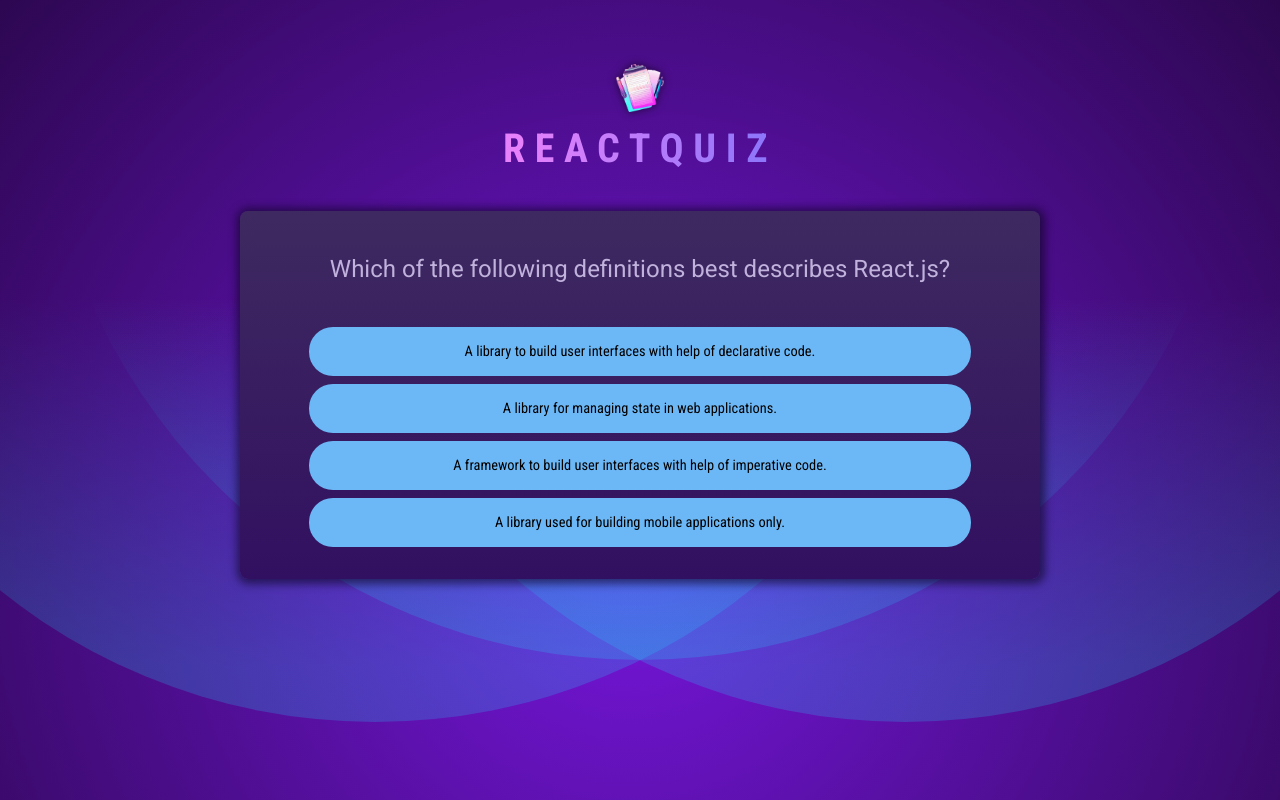
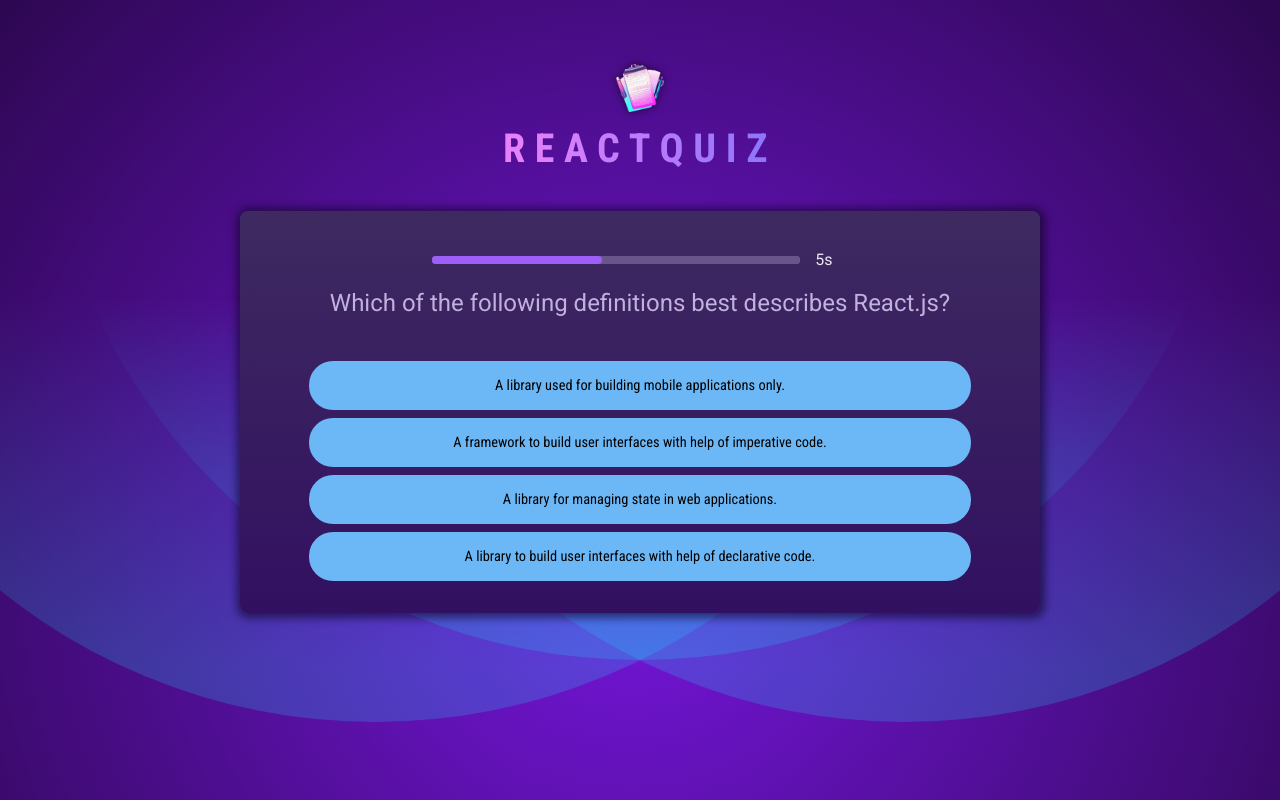
Before and after one commit to komaldhillon08/quiz-app-in-react, a React (Vite) app: page / in a window 1280 px wide. Built offline with nearby package versions, Linux system fonts and the light colour scheme.

Commit message:
add the progress bar

```diff
--- /dev/null
+++ b/src/components/QuestionTimer.jsx
@@ -0,0 +1,30 @@
+import { useState, useEffect } from "react";
+
+export default function QuestionTimer({ timeout, onTimeout }) {
+  const [remainingTime, setRemainingTime] = useState(timeout);
+
+  useEffect(() => {
+    // Reset time for each question
+    setRemainingTime(timeout);
+
+    const timerId = setTimeout(() => {
+      onTimeout();
+    }, timeout);
+
+    const intervalId = setInterval(() => {
+      setRemainingTime((prev) => prev - 100);
+    }, 100);
+
+    return () => {
+      clearTimeout(timerId);
+      clearInterval(intervalId);
+    };
+  }, [timeout, onTimeout]);
+
+  return (
+    <div className="timer-div">
+      <progress id="question-time" max={timeout} value={remainingTime} />
+      <span className="timer-span">{Math.ceil(remainingTime / 1000)}s</span>
+    </div>
+  );
+}
--- a/src/components/Quiz.jsx
+++ b/src/components/Quiz.jsx
@@ -1,8 +1,8 @@
-import { useState } from "react";
+import { useCallback, useState } from "react";
 // import the question file
 import QUESTIONS from "../questions.js"
 import quizCompleteImg from "../assets/quiz-complete.png"
-
+import QuestionTimer from "./questionTimer.jsx";
 export default function Quiz() {
 
     const [userAnswers, setUserAnswers] = useState([]);
@@ -15,11 +15,25 @@
 
 
     // this function using the user click the answer
-    function handleSelectAnswer(selectAnswer) {
+    /*  function handleSelectAnswer(selectAnswer) {
+         setUserAnswers((prevUserAnswer) => {
+             return [...prevUserAnswer, selectAnswer]
+         });
+     } */
+
+    const handleSelectAnswer = useCallback(function handleSelectAnswer(selectAnswer) {
+
         setUserAnswers((prevUserAnswer) => {
             return [...prevUserAnswer, selectAnswer]
         });
-    }
+    }, [])
+
+    console.log("+ 1");
+
+    const handleSkipAnswer = useCallback(() => {
+        handleSelectAnswer(null)
+    }, [handleSelectAnswer])
+
 
     if (quizIsComplete) {
         return <div id="summary">
@@ -27,15 +41,23 @@
             <h2>Quiz Complete ....</h2>
         </div>
     }
-    const shuffledAnswer = [QUESTIONS[activeQuestionIndex].answers];
-    shuffledAnswer.sort(() => Math.random() - 0.5);
+
+
+    const shuffledAnswers = [...QUESTIONS[activeQuestionIndex].answers];
+    shuffledAnswers.sort(() => Math.random() - 0.5);
 
     return (
         <div id="quiz">
             <div id="question">
+
+                <QuestionTimer
+                    key={activeQuestionIndex}
+                    timeout={10000}
+                    onTimeout={handleSkipAnswer} />
+
                 <h2>{QUESTIONS[activeQuestionIndex].text}</h2>
                 <ul id="answers">
-                    {QUESTIONS[activeQuestionIndex].answers.map((answer) => (
+                    {shuffledAnswers.map((answer) => (
                         <li key={answer} className="answer">
                             <button onClick={() => handleSelectAnswer(answer)}>{answer}</button>
                         </li>
--- a/src/index.css
+++ b/src/index.css
@@ -323,7 +323,15 @@
   margin-left: 0.2rem;
   letter-spacing: 0.1rem;
 }
+.timer-div{
+  display: flex;
+  justify-content: center;
+  align-items: center;
+}
+.timer-span{
 
+  padding: 5px 15px ;
+}
 @keyframes slide-in-from-bottom {
   0% {
     opacity: 0;
```
